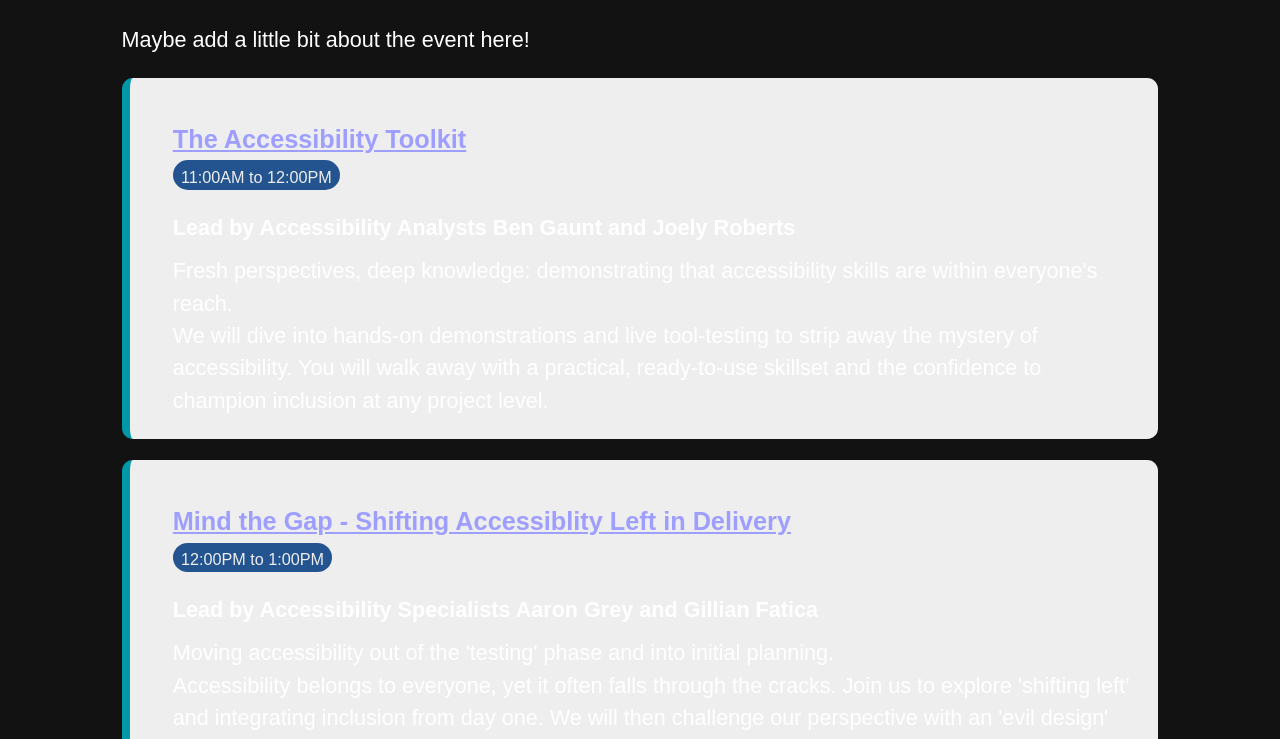
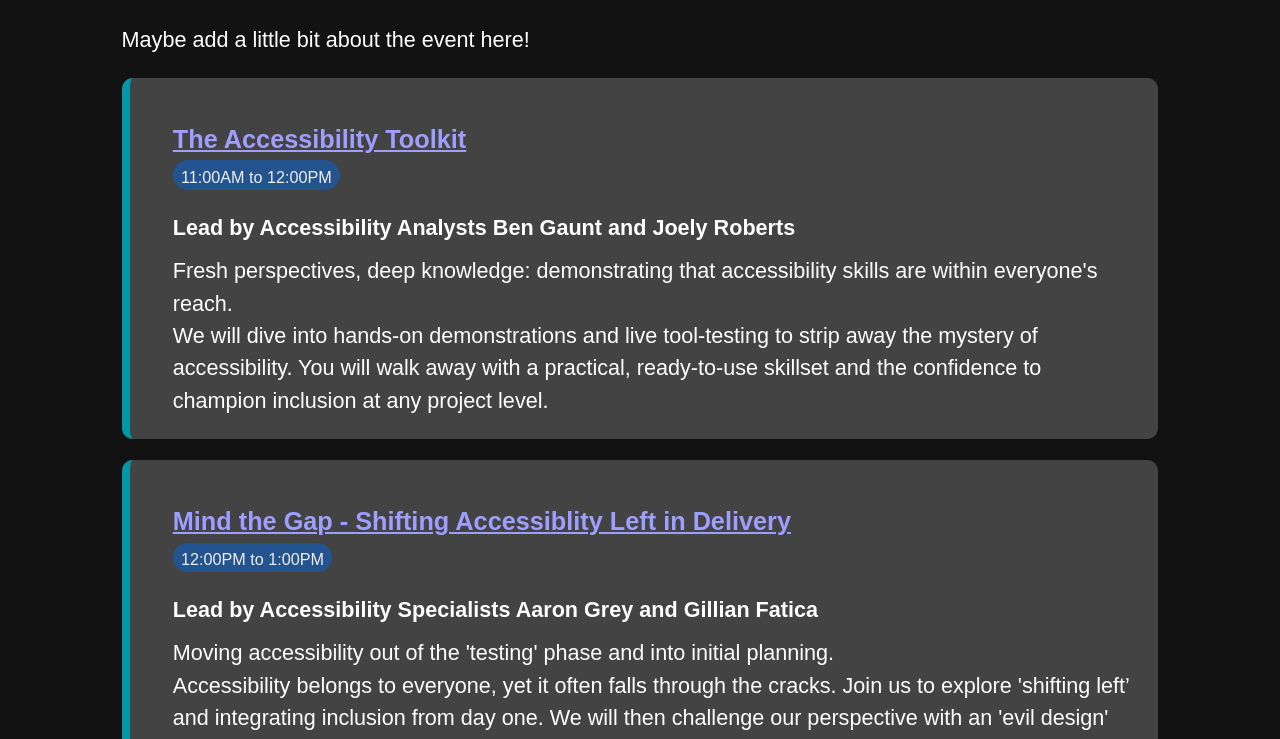
Before and after one commit to SoliriusAccessibility/gaad2026, an Eleventy site: page src/site/index.html in a window 1280 px wide. Shown: the part 535-1274 px from the top of the page. Built offline with nearby package versions, Linux system fonts and the dark colour scheme; Eleventy itself is replaced by a stand-in of ours; files that its build step writes are made by us from their sources.

Commit message:
adds dark mode

```diff
--- a/src/css/style.css
+++ b/src/css/style.css
@@ -198,3 +198,11 @@ h3 {
   font-size: .75em;
   margin: 0em;
 }
+
+@media (prefers-color-scheme: dark) {
+
+  .highlight {
+  background-color: #434343;
+}
+
+}
```
